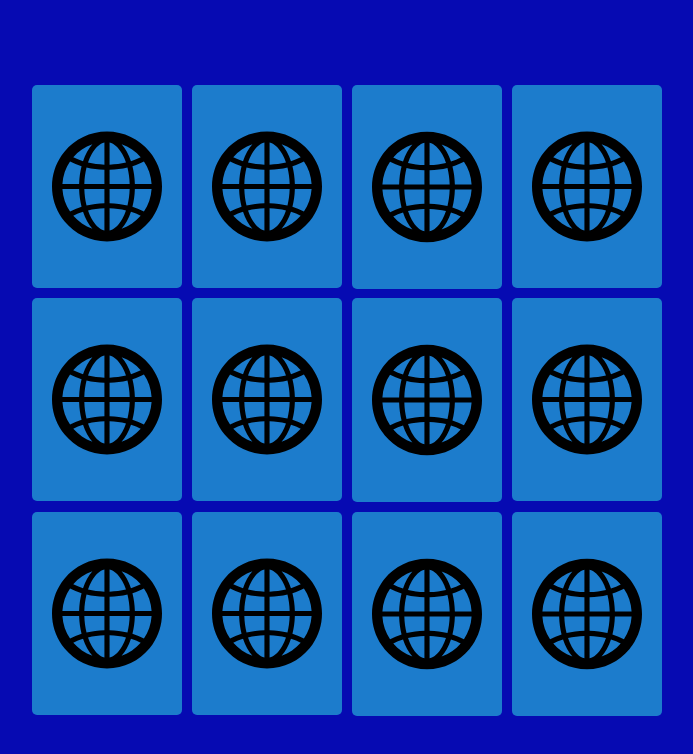
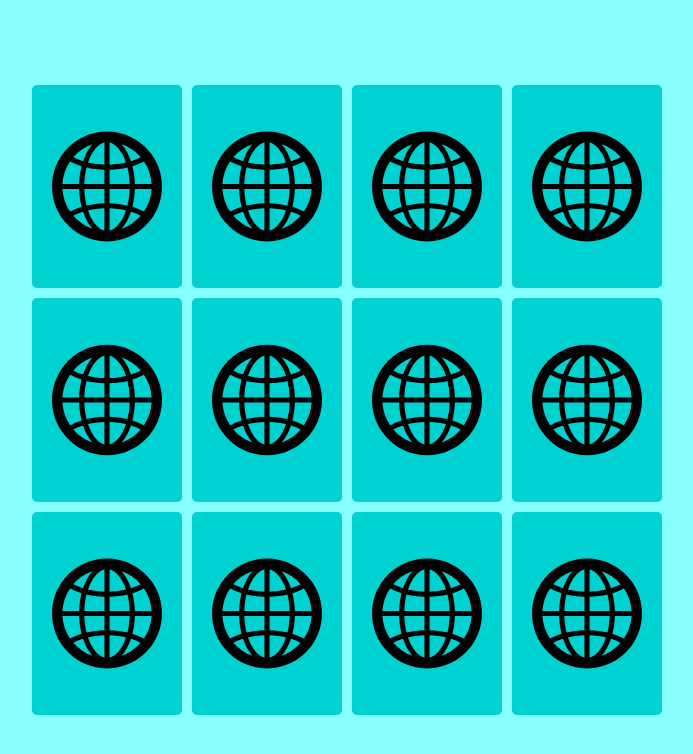
Before and after one commit to Gitanjali-Deka/Memory-Game, a plain HTML site: page index.html in a window 1280 px wide. Shown: the whole page, without its empty margins (293-986 px from the left). Drawn offline with Linux system fonts and the light colour scheme.

Commit message:
Update style.css

```diff
--- a/style.css
+++ b/style.css
@@ -7,7 +7,7 @@ body {
     height:100vh;
     display:flex;
 
- background: #060AB2;
+ background: #8AFFFF;
 }
 
 .memory-game{
@@ -43,7 +43,7 @@ body {
     height:100%;
     padding: 20px;
     border-radius:5px;
-    background:#1c7ccc;
+    background:#00D1D1;
     position:absolute;
      backface-visibility:hidden;
    }
```
